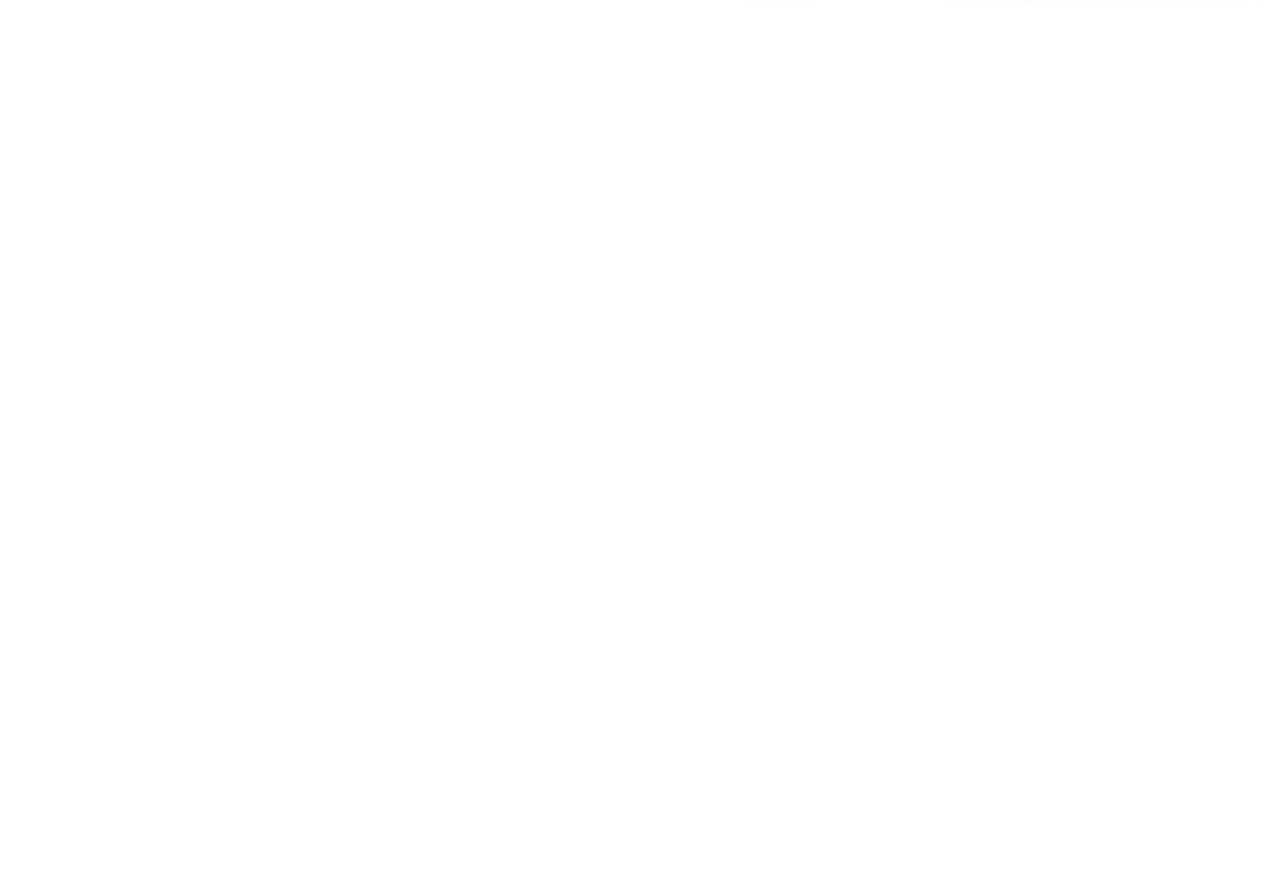
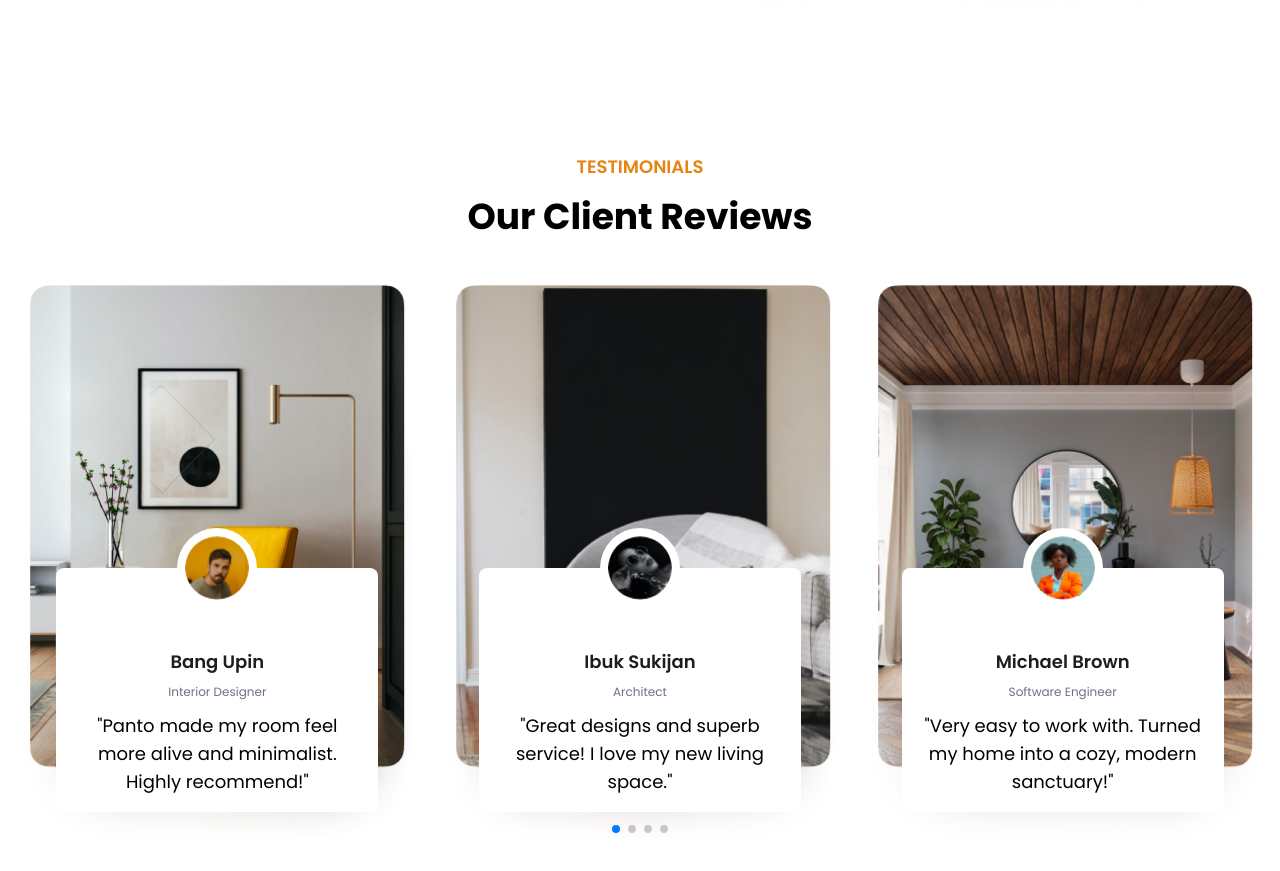
Before and after one commit to alnoman30/ReactJS---Panto-landing-page-design, a React (Vite) app: page / in a window 1280 px wide. Shown: the part 3300-4171 px from the top of the page. Before the commit the page ends 3429 px from the top, so only its background shows below. Built offline with nearby package versions, Linux system fonts and the light colour scheme.

Commit message:
testimonial section

```diff
--- a/package.json
+++ b/package.json
@@ -15,6 +15,7 @@
     "react-dom": "^19.1.1",
     "react-icons": "^5.5.0",
     "react-router-dom": "^7.9.1",
+    "swiper": "^12.0.2",
     "tailwindcss": "^4.1.13"
   },
   "devDependencies": {
--- a/src/pages/home/Home.jsx
+++ b/src/pages/home/Home.jsx
@@ -4,6 +4,7 @@
 import Products from '../shop/Products'
 import Experiences from './Experiences'
 import Materials from './Materials'
+import Testimonials from './Testimonials'
 
 const Home = () => {
   return (
@@ -13,6 +14,7 @@
       <Products heading="Best Selling Product"/>
       <Experiences />
       <Materials/>
+      <Testimonials/>
     </>
   )
 }
--- /dev/null
+++ b/src/pages/home/Testimonials.jsx
@@ -0,0 +1,66 @@
+import React from 'react'
+// Import Swiper React components
+import { Swiper, SwiperSlide } from 'swiper/react';
+
+// Import Swiper styles
+import 'swiper/css';
+import 'swiper/css/pagination';
+
+// import required modules
+import { Pagination } from 'swiper/modules';
+import { reviews } from '../../utils/reviews';
+
+const Testimonials = () => {
+  return (
+    <section className='section-container px-8'>
+        <div className='text-center mb-12'>
+            <h3 className='uppercase font-semibold text-lg text-primary mb-4'>Testimonials</h3>
+            <h2 className='capitalize text-4xl font-bold  mb-4'>Our Client Reviews</h2>
+        </div>
+        {/* Testimonial cards */}
+        <Swiper
+        slidesPerView={1}
+        spaceBetween={10}
+        pagination={{
+          clickable: true,
+        }}
+        breakpoints={{
+          640: {
+            slidesPerView: 1,
+            spaceBetween: 20,
+          },
+          768: {
+            slidesPerView: 2,
+            spaceBetween: 40,
+          },
+          1024: {
+            slidesPerView: 3,
+            spaceBetween: 20,
+          },
+        }}
+        modules={[Pagination]}
+        className="mySwiper"
+      >
+        {
+            reviews.map((item,index)=>(
+                <SwiperSlide key={index} className='bg-no-repeat bg-cover rounded-lg' style={{backgroundImage: `url(${item.coverImg})`}}>
+                    <div className='md:h-[547px] flex justify-center items-end mb-4 '>
+                        <div className='mt-16 mb-5 bg-white md:w-4/5 w-full p-4 rounded-lg relative justify-end'>
+                            <img src={item.image} alt="" className='size-20 bg-white p-2 rounded-full flex items-center justify-center absolute -top-10 left-1/2 -translate-x-1/2' />
+                            <div className='mt-16 text-center'>
+                                <h3 className='text-lg font-semibold text-secondary dark:text-black'>{item.name}</h3>
+                                <p className='mt-2 font-normal text-xs text-gray-500'>{item.designation}</p>
+                                <p className='mt-3 font-normal text-lg'>"{item.review}"</p>
+                            </div>
+                        </div>
+                    </div>
+                </SwiperSlide>
+            ))
+        }
+
+      </Swiper>
+    </section>
+  )
+}
+
+export default Testimonials
--- /dev/null
+++ b/src/utils/reviews.js
@@ -0,0 +1,60 @@
+import reviewer1 from "../assets/reviewer1.png"
+import reviewer2 from "../assets/reviewer2.png"
+import reviewer3 from "../assets/reviewer3.png"
+
+import testimonialBG1 from "../assets/testimonial1.png"
+import testimonialBG2 from "../assets/testimonial2.png"
+import testimonialBG3 from "../assets/testimonial3.png"
+
+
+
+    export const reviews = [
+  {
+    name: 'Bang Upin',
+    designation: 'Interior Designer',
+    review: 'Panto made my room feel more alive and minimalist. Highly recommend!',
+    image: reviewer1,
+    coverImg: testimonialBG1,
+    rating: 4,
+  },
+  {
+    name: 'Ibuk Sukijan',
+    designation: 'Architect',
+    review: 'Great designs and superb service! I love my new living space.',
+    image: reviewer2,
+    coverImg: testimonialBG2,
+    rating: 5,
+  },
+  {
+    name: 'Michael Brown',
+    designation: 'Software Engineer',
+    review: 'Very easy to work with. Turned my home into a cozy, modern sanctuary!',
+    image: reviewer3,
+    coverImg: testimonialBG3,
+    rating: 4,
+  },
+  {
+    name: 'Emily Johnson',
+    designation: 'Marketing Manager',
+    review: 'Stylish and functional furniture that perfectly fits my apartment.',
+    image: reviewer1,
+    coverImg: testimonialBG1,
+    rating: 3,
+  },
+  {
+    name: 'David Wilson',
+    designation: 'Project Manager',
+    review: 'Professional service and outstanding furniture quality.',
+    image: reviewer2,
+    coverImg: testimonialBG2,
+    rating: 5,
+  },
+  {
+    name: 'Sophia Martinez',
+    designation: 'Freelance Artist',
+    review: 'The designs inspire creativity. My studio feels brand new!',
+    image: reviewer3,
+    coverImg: testimonialBG3,
+    rating: 4,
+  },
+];
```
Also changed, not shown: 1 other file (tests, documents, lock files or other folders).
